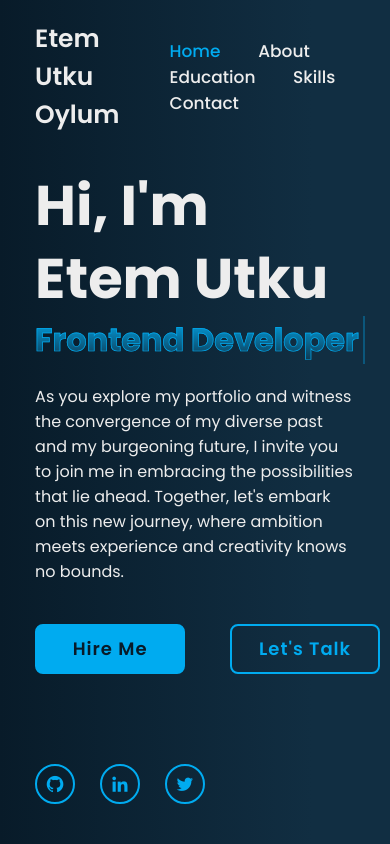
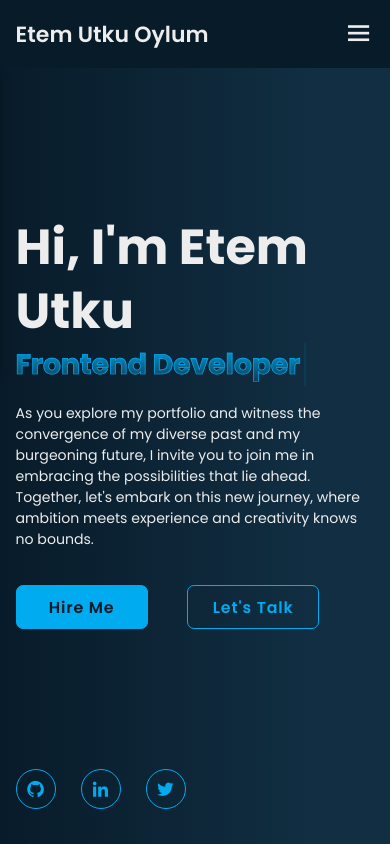
Before and after one commit to utkuoylum/personalwebsite, a website built with Vite: page index.html in a window 390 px wide. Shown: the top 844 px of the page. Built offline with nearby package versions, Linux system fonts and the light colour scheme.

Commit message:
scroll animations

```diff
--- a/index.html
+++ b/index.html
@@ -28,6 +28,8 @@
         <a href="#education">Education</a>
         <a href="#skills">Skills</a>
         <a href="#contact">Contact</a>
+
+        <span class="active-nav"></span>
       </nav>
     </header>
 
--- a/main.js
+++ b/main.js
@@ -2,6 +2,11 @@
 let menuIcon = document.querySelector("#menu-icon");
 let navbar = document.querySelector(".navbar");
 
+
+menuIcon.addEventListener("click", e => {
+  menuIcon.classList.toggle("bx-x")
+  navbar.classList.toggle("active");
+})
 // scroll sections
 let sections = document.querySelectorAll("section");
 let navLinks = document.querySelectorAll("header nav a");
@@ -18,7 +23,7 @@ let navLinks = document.querySelectorAll("header nav a");
 window.onscroll = (e) => {
 sections.forEach(sec => {
   let top = window.scrollY;
-  let offset = sec.offsetTop - 100;
+  let offset = sec.offsetTop - 110;
   let height = sec.offsetHeight;
   let id = sec.getAttribute('id')
 
@@ -27,19 +32,22 @@ sections.forEach(sec => {
       links.classList.remove('active');
       document.querySelector('header nav a[href*=' + id + ']').classList.add('active');
     })
-}})
+}
+menuIcon.classList.remove("bx-x")
+navbar.classList.remove("active")
+})
 
 
 let header = document.querySelector(".header");
 header.classList.toggle('sticky', window.scrollY > 100)
-};
-let avatar = document.querySelector("#avatar");
-let berlin = document.querySelector(".berlin");
+}
 
 
 
 
 
+let avatar = document.querySelector("#avatar");
+let berlin = document.querySelector(".berlin");
 
 avatar.addEventListener("mouseover", (e) =>
   {berlin.classList.add("slide-down")}
--- a/style.css
+++ b/style.css
@@ -646,3 +646,77 @@ width: 100%;
     max-width: 100%;
   }
 }
+@media (max-width:1200px) {
+  html {
+    font-size: 55%;
+  }
+}
+@media (max-width:991px) {
+  .header {
+    padding: 2rem 4%;
+  }
+  section {
+    padding: 10rem 4% 2rem;
+  }
+  .home {
+    padding: 0 4%;
+  }
+  .footer {
+    padding: 2rem 4%;
+  }
+}
+
+@media (max-width:768px) {
+  .header {
+    background: var(--bg-color);
+  }
+  #menu-icon {
+    display: block;
+  }
+  .navbar {
+    position: absolute;
+    top: 100%;
+    left: -100%;
+    width: 100%;
+    padding:1rem 4%;
+    background: var(--main-color);
+    box-shadow: 0 .5rem 1rem rgba(0, 0, 0, .2);
+    transition: .25s ease-in;
+    transition-delay: .25s;
+    z-index: 1;
+  }
+  .navbar.active {
+    transition-delay: 0s;
+    left:0;
+  }
+
+  .navbar .active-nav {
+    position: absolute;
+    top: 0;
+    left: -100%;
+    width: 100%;
+    height: 100%;
+    background: var(--bg-color);
+    border-top: .1rem solid rgba(0, 0, 0, 0.2);
+    z-index: -1;
+    transition: .25s ease;
+    transition-delay: 0s;
+  }
+  .navbar.active .active-nav {
+    left:0;
+    transition-delay: .25s;
+  }
+
+  .navbar a {
+    display: block;
+    font-size: 2rem;
+    margin:3rem 0;
+    transform: translateX(-20rem);
+    transition: .25s ease;
+    transition-delay: 0s;
+  }
+  .navbar.active a {
+    transform: translateX(0);
+    transition-delay: .25s;
+  }
+}
```
